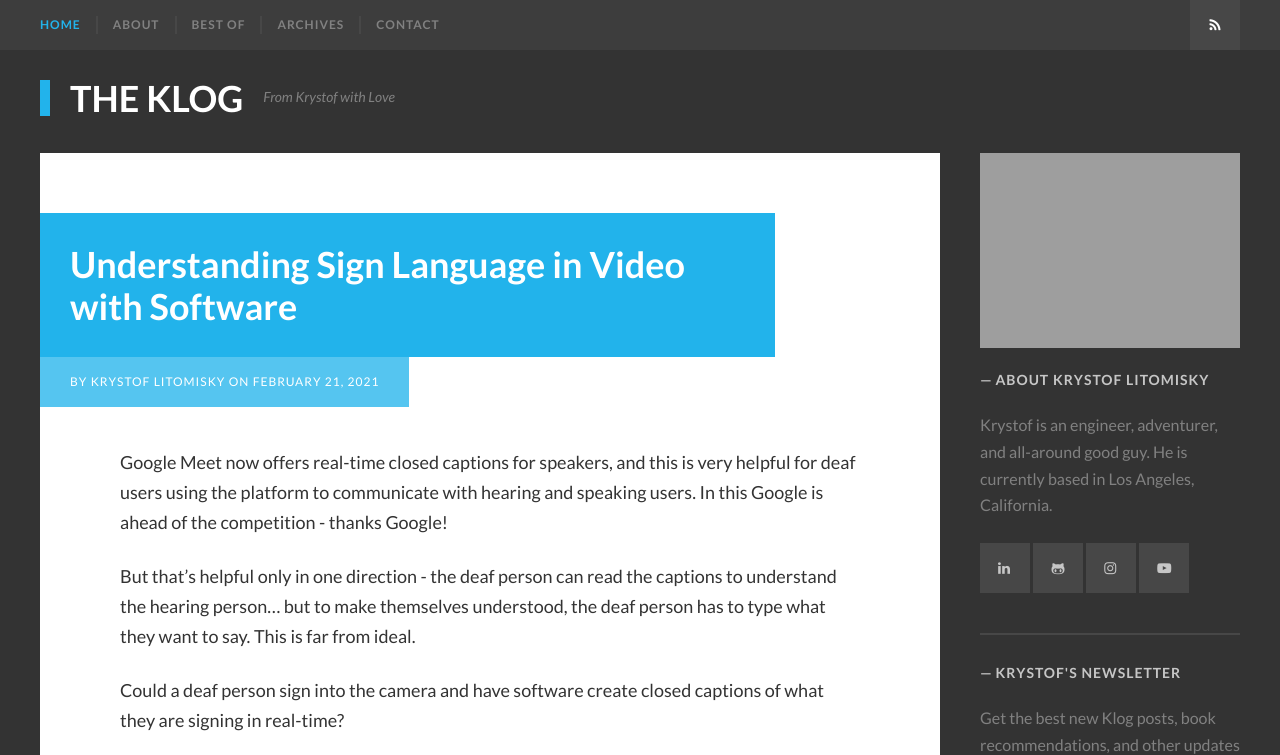
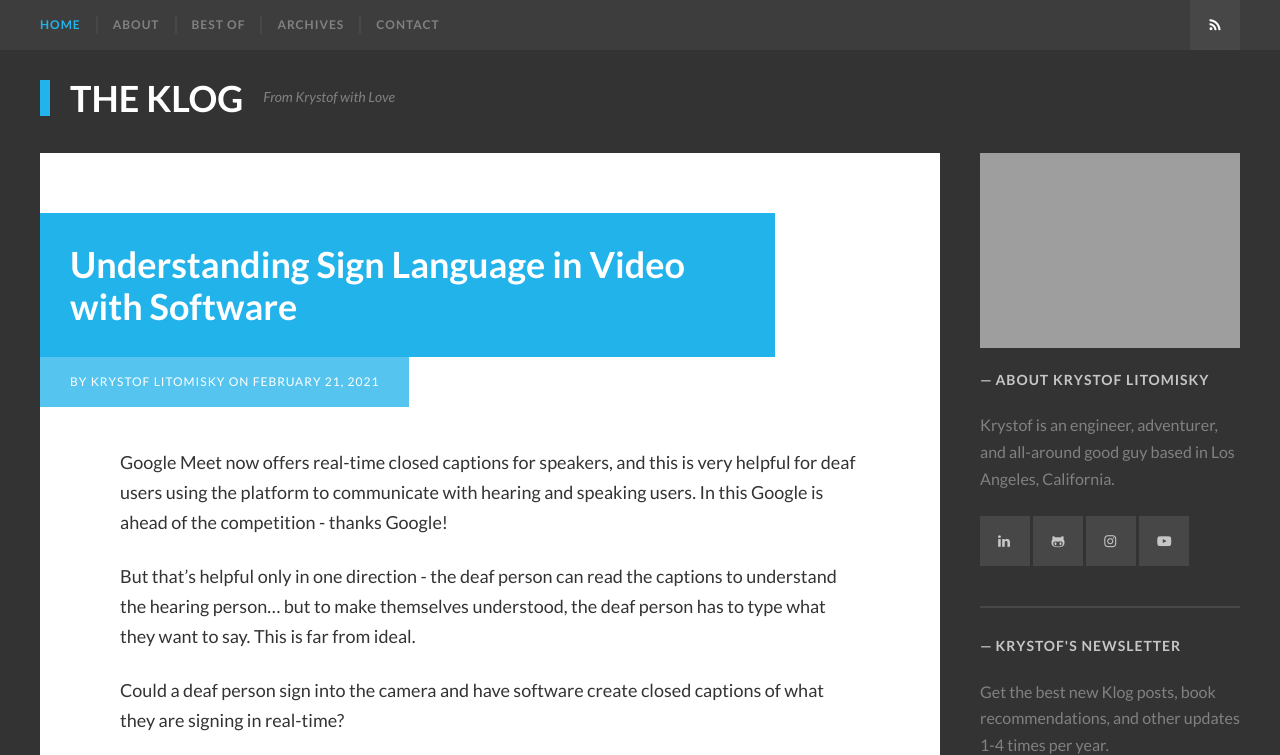
Before and after one commit to krystofl/krystofl.github.io, a Jekyll site: the page built from index.html, in a window 1280 px wide and 900 px high, cut to the strip 0-755 px from the top of the window. Built offline with Jekyll 4.4.1, drawn with Linux system fonts in a browser that asks for light colours; some web fonts are replaced; the list of posts is cut into pages by our own code.

Commit message:
Shorter author bio snippet

```diff
--- a/_config.yml
+++ b/_config.yml
@@ -41,7 +41,7 @@ disqus: the-klog
 
 # Author information - author info at the bottom of the post
 author_name: "Krystof Litomisky"
-author_bio: "Krystof is an engineer, adventurer, and all-around good guy. He is currently based in Los Angeles, California."
+author_bio: "Krystof is an engineer, adventurer, and all-around good guy based in Los Angeles, California."
 #author_url:  "https://krystof.litomisky.com"
 author_location: "Los Angeles, California"
 author_image: /images/krystof-headshot.jpg
```
